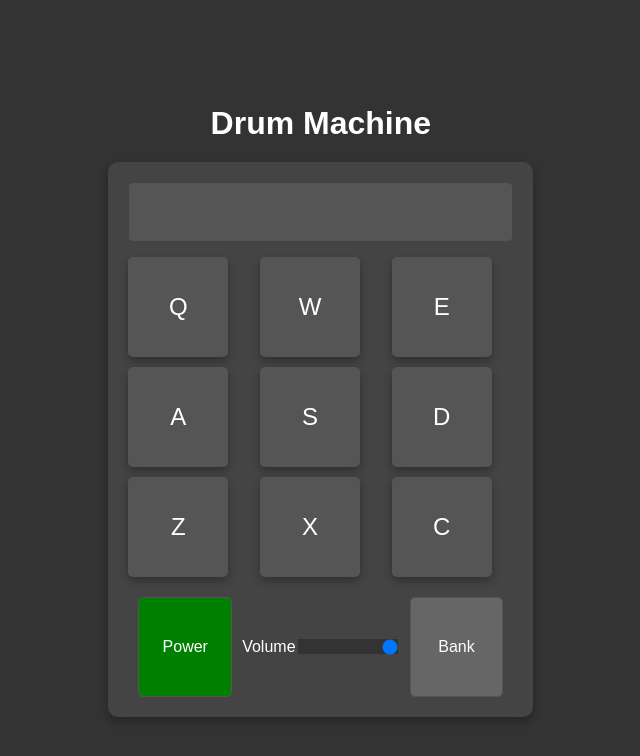
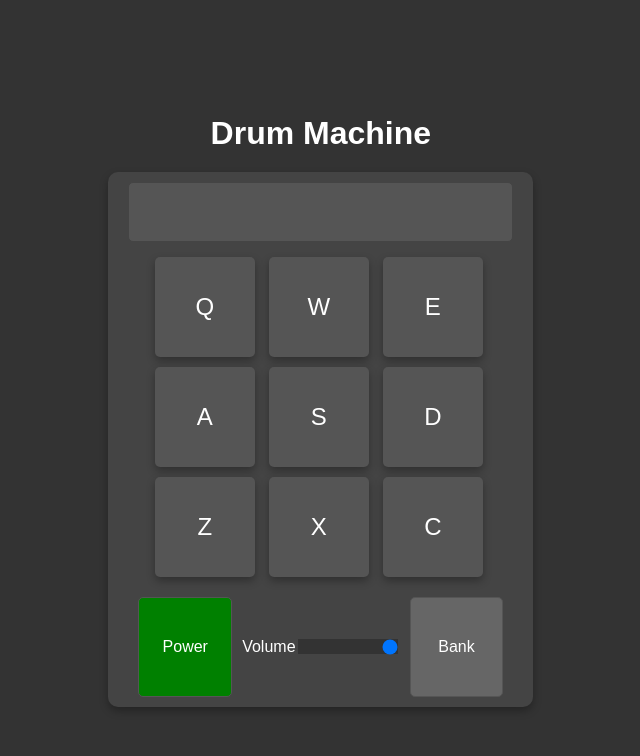
Before and after one commit to machado-05/Drum_Machine, a React (Create React App) app: page / in a window 1280 px wide. Shown: the top 756 px of the page, without its empty margins (271-911 px from the left). Built offline with nearby package versions, Linux system fonts and the light colour scheme.

Commit message:
Css changes

```diff
--- a/src/App.css
+++ b/src/App.css
@@ -30,7 +30,7 @@ body {
   width: 100%;
   max-width: 800px;
   background-color: #444;
-  padding: 20px;
+  padding: 10px 20px;
   border-radius: 10px;
   box-shadow: 0px 4px 8px rgba(0, 0, 0, 0.3);
 }
@@ -39,7 +39,8 @@ body {
   display: grid;
   grid-template-columns: repeat(3, 1fr);
   gap: 10px;
-  margin-bottom: 20px;
+  margin: 0 auto;
+  width: 332px;
 }
 
 .drum-pad {
@@ -63,6 +64,11 @@ body {
 }
 
 .power.on:active, .power.on.active, .power.off:active, .power.off.active {
+  background-color: #777;
+  transform: scale(0.95);
+}
+
+.bank-btn:active, .bank-btn.active {
   background-color: #777;
   transform: scale(0.95);
 }
--- a/src/App.js
+++ b/src/App.js
@@ -72,8 +72,18 @@ function App() {
       }
     });
 
+    const handleBankClick = () => {
+      setDisplayText("Not yet implemented :(")
+    }
+
+    const bankBtn = document.getElementById('bank-btn');
+    if (bankBtn) {
+      bankBtn.addEventListener('click', handleBankClick);
+    }
+
     return () => {
       window.removeEventListener('keydown', handleKeyPress);
+      document.getElementById('bank-btn').removeEventListener('click', handleBankClick)
       padIds.forEach(({ id }) => {
         const pad = document.getElementById(id);
         if (pad) {
@@ -99,6 +109,8 @@ function App() {
   const handleVolumeChange = (event) => {
     setVolume(event.target.value);
   }
+
+
 
   return (
     <div className="App">
@@ -150,7 +162,7 @@ function App() {
               <div className={`inner ${powerOn ? 'on' : 'off'}`}></div>
             </div>
           </div>
-          <div className="volume-slider-container">
+          <div  className="volume-slider-container">
             <p>Volume</p>
             <input type="range" min="0" max="1" step="0.01" value={volume} onChange={handleVolumeChange} className="volume-slider" />
           </div>
```
Also changed, not shown: 1 other file (tests, documents, lock files or other folders).
